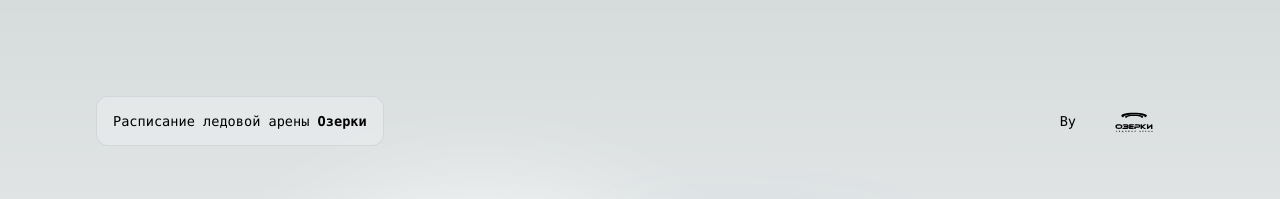
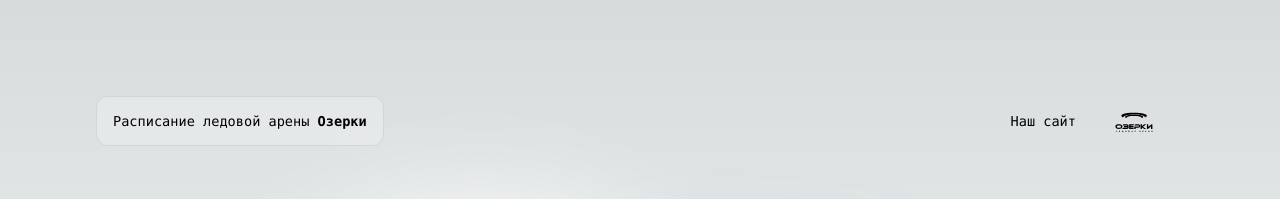
Before and after one commit to slava2009/arena, a Next.js app: page / in a window 1280 px wide. Shown: the top 199 px of the page. Built offline with nearby package versions, Linux system fonts and the light colour scheme.

Commit message:
Update page.js

```diff
--- a/app/page.js
+++ b/app/page.js
@@ -15,7 +15,7 @@ export default function Home() {
             target="_blank"
             rel="noopener noreferrer"
           >
-            By{' '}
+            Наш сайт{' '}
             <Image
               src="/vercel.svg"
               alt="Vercel Logo"
```
